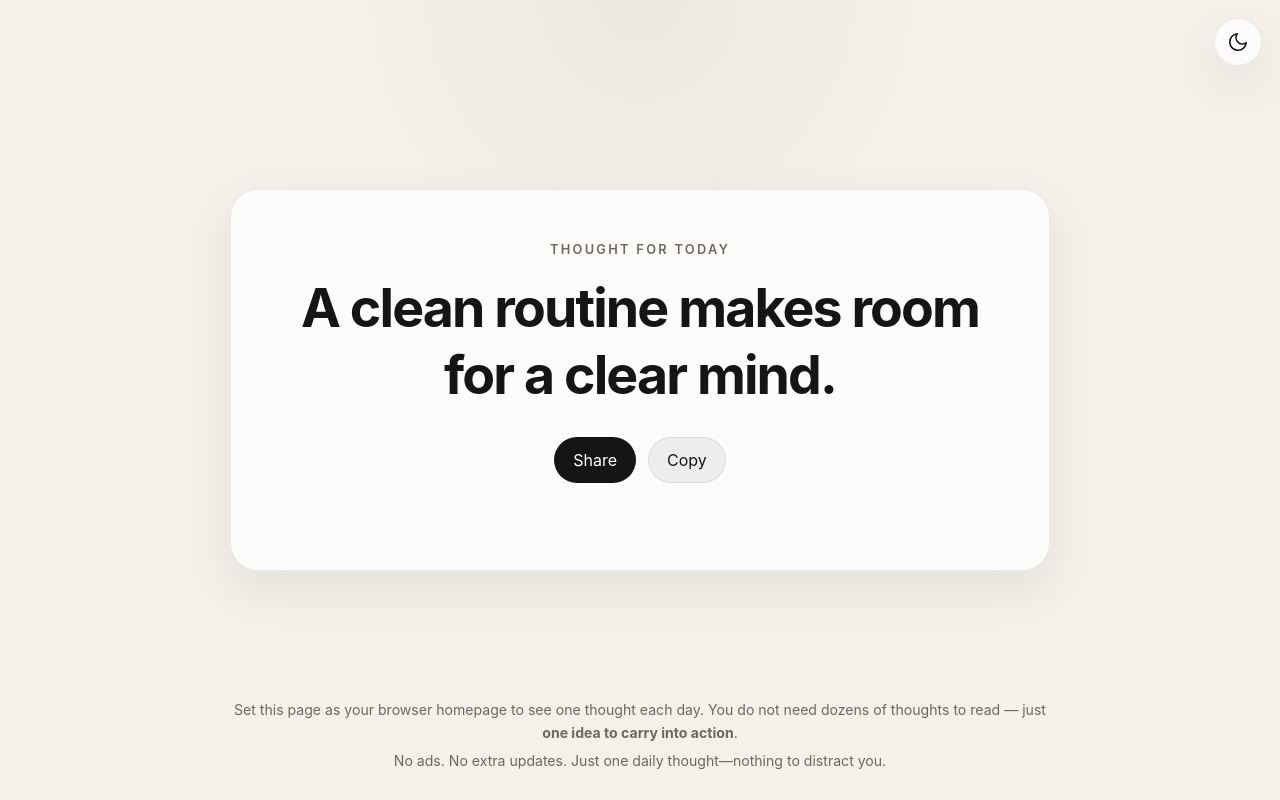
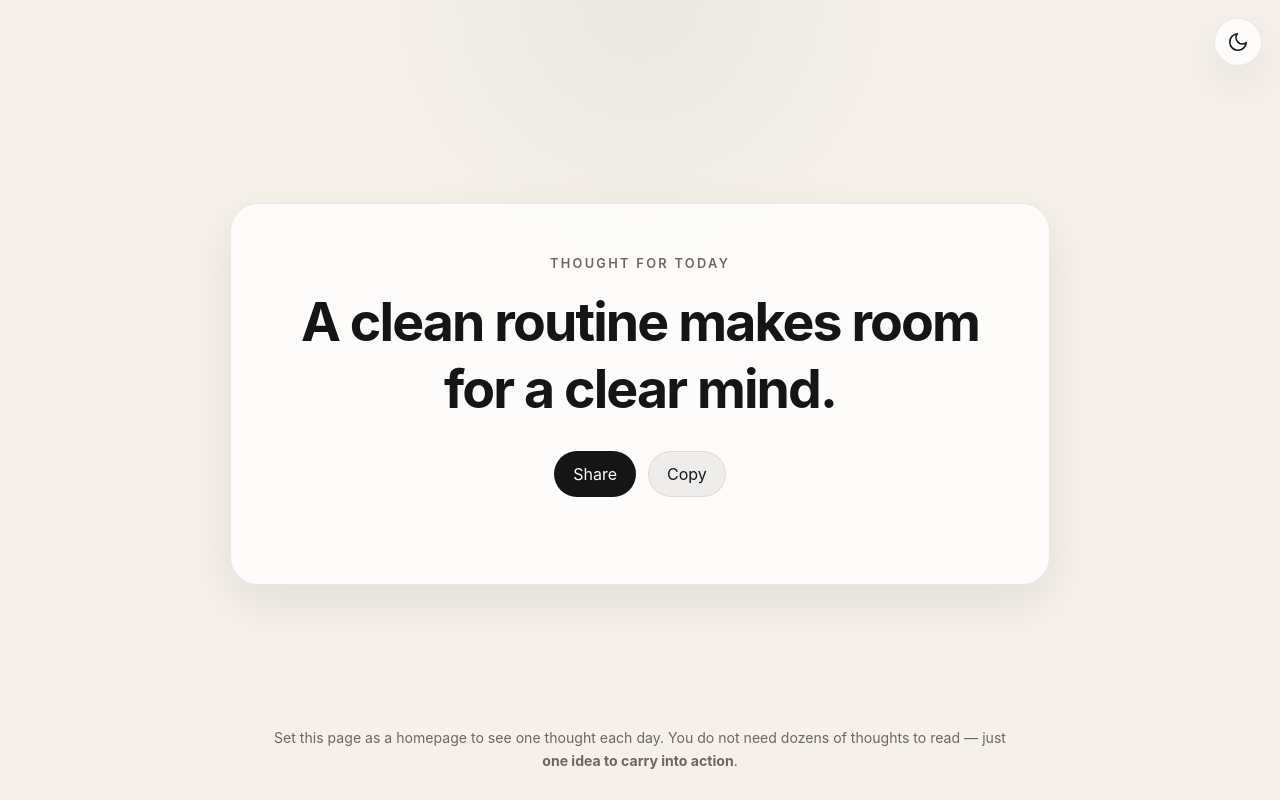
Before and after one commit to Iskandarbek-B41/daily_quotes, a plain HTML site: page index.html in a window 1280 px wide. Drawn offline with Linux system fonts and the light colour scheme.

Commit message:
Fix HTML formatting and structure

```diff
--- a/index.html
+++ b/index.html
@@ -39,9 +39,8 @@
     </section>
 
     <footer class="footer">
-      <p>Set this page as your browser homepage to see one thought each day.
+      <p>Set this page as a homepage to see one thought each day.
         You do not need dozens of thoughts to read — just <br><b>one idea to carry into action</b>.</p>
-      <p>No ads. No extra updates. Just one daily thought—nothing to distract you.</p>
     </footer>
   </main>
 
```
